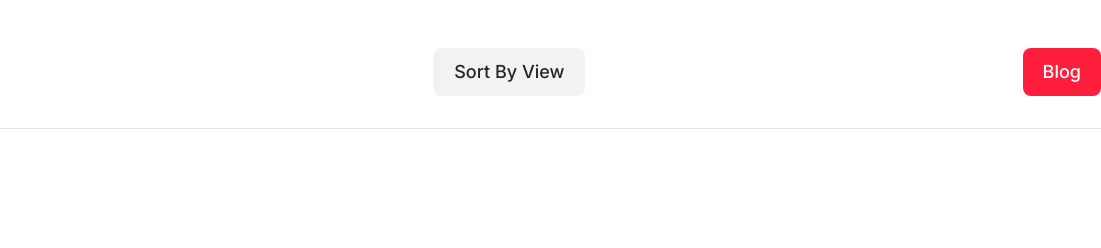
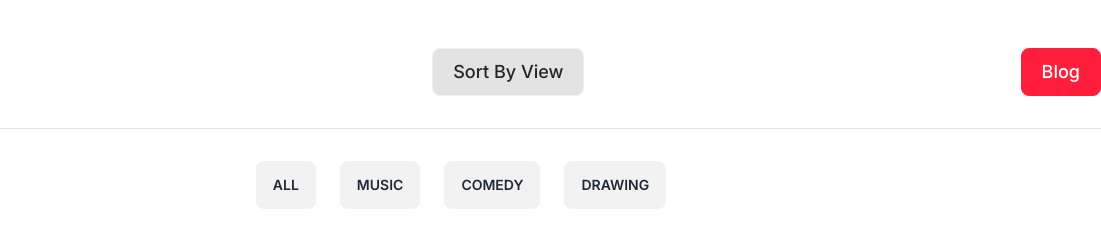
Before and after one commit to ZaibLComrade/PHero-Tube, a plain HTML site: page index.html in a window 1280 px wide. Shown: the full height of the page, 179-1280 px from the left. Drawn offline with nearby package versions, Linux system fonts and the light colour scheme.

Commit message:
Created basic category button

```diff
--- a/index.html
+++ b/index.html
@@ -22,7 +22,9 @@
 				colors: {
 					"custom-black": "#252525",
 					"custom-red": "#FF1F3D",
-					"custom-grey-1": "#17171720"
+					"custom-grey-1": "#25252520",
+					"custom-grey-2": "#17171720",
+					"custom-grey-3": "#25252570"
 				}
 			}
 		}
@@ -40,15 +42,23 @@
 
 			<!-- Button -->
 			<div>
-				<button class="btn px-5 py-2 normal-case text-custom-black text-lg font-medium">Sort By View</button>
+				<button class="btn px-5 py-2 bg-custom-grey-1 normal-case text-custom-black text-lg font-medium">Sort By View</button>
 			</div>
 
 			<!-- QnA Blog -->
-			<div class="btn font-medium text-white border-0 text-lg px-5 py-2 normal-case bg-custom-red">Blog</div>
+			<div class="btn font-medium hover:bg-custom-red text-white  border-custom-red text-lg px-5 py-2 normal-case bg-custom-red">Blog</div>
 		</section>
 		<hr class="border-custom-grey-1">
 	</header>
-	<main></main>
+	<main class="container mx-auto">
+		<section class="flex justify-center gap-6 mt-8">
+
+			<div><button id="all-button" class="btn">All</button></div>
+			<div><button id="music-button" class="btn">Music</button></div>
+			<div><button id="comedy-button" class="btn">Comedy</button></div>
+			<div><button id="drawing-button" class="btn">Drawing</button></div>
+		</section>
+	</main>
 
 
 	<script src="./scripts/main.js"></script>
```
